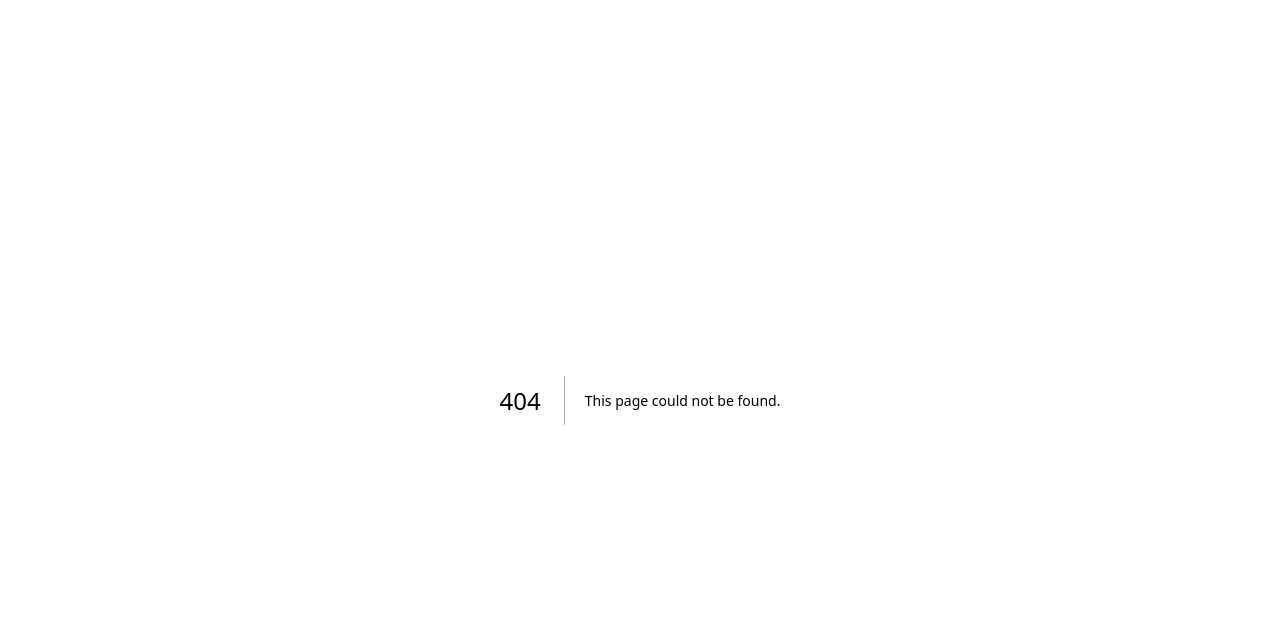
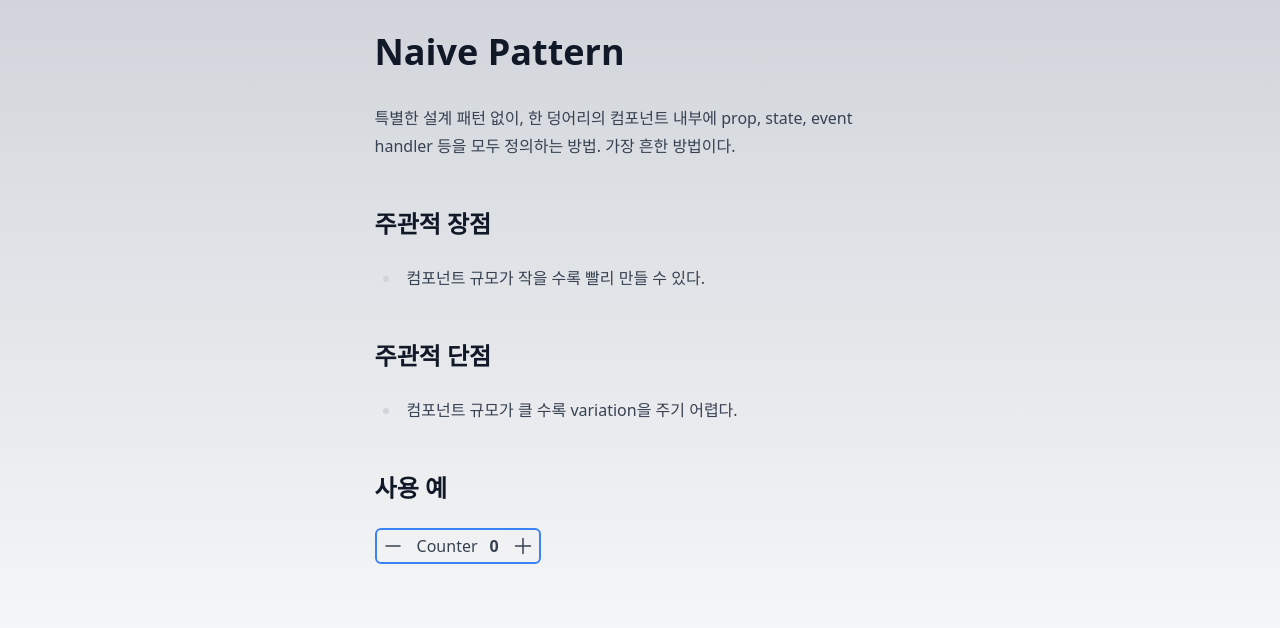
Before and after one commit to ony3000-lab/research-and-development, a Next.js app: page /design-patterns/naive in a window 1280 px wide. Before the commit this address had no page. Shown: the top 628 px of the page. Built offline with nearby package versions, Linux system fonts and the light colour scheme.

Commit message:
docs: 페이지 컴포넌트의 이름 변경

```diff
--- a/src/pages/design-patterns/index.tsx
+++ b/src/pages/design-patterns/index.tsx
@@ -65,7 +65,7 @@ export default function DesignPatterns() {
 
                 <ol>
                   <li value="0">
-                    <Link href="/design-patterns/common">Common Pattern</Link>
+                    <Link href="/design-patterns/naive">Naive Pattern</Link>
                   </li>
                   <li value="6">
                     <Link href="/design-patterns/partial-application">
--- a/src/pages/design-patterns/common.tsx
+++ b/src/pages/design-patterns/naive.tsx
@@ -1,12 +1,12 @@
 import PageHead from '@/components/PageHead';
 import { NaiveCounter as Counter } from '@/3rd-party/Counter';
 
-export default function CommonPattern() {
+export default function NaivePattern() {
   return (
     <>
-      <PageHead title="Common Pattern" />
+      <PageHead title="Naive Pattern" />
       <main className="prose mx-auto min-h-screen p-8 dark:prose-invert">
-        <h1>Common Pattern</h1>
+        <h1>Naive Pattern</h1>
 
         <p>
           특별한 설계 패턴 없이, 한 덩어리의 컴포넌트 내부에 prop, state, event handler 등을 모두
```
